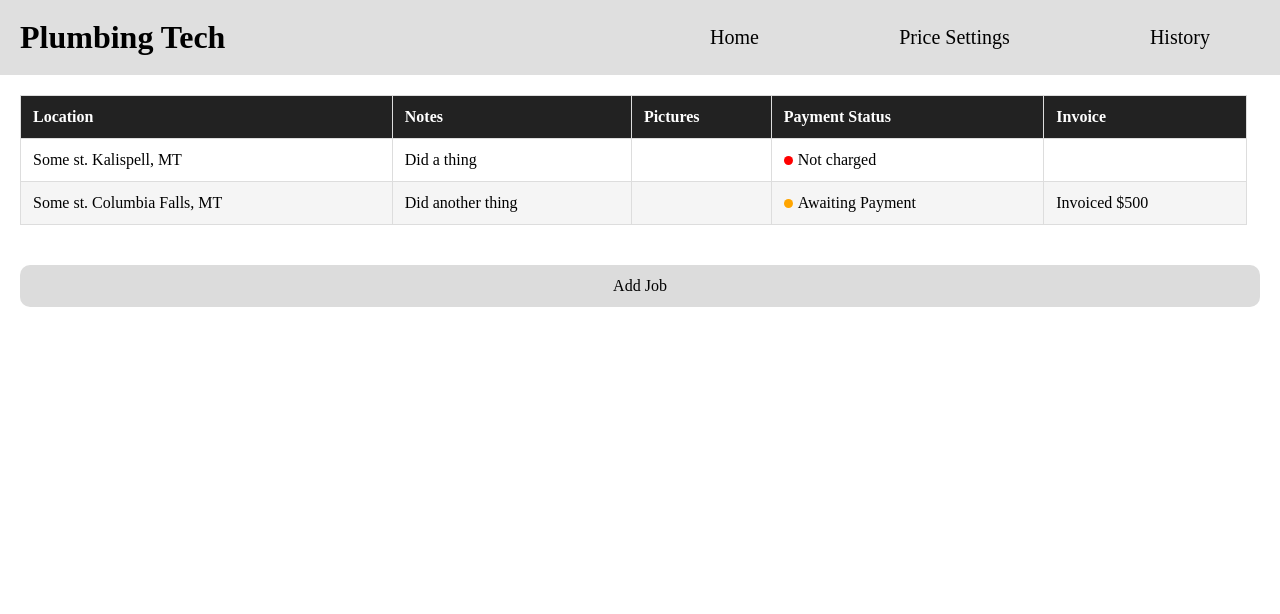
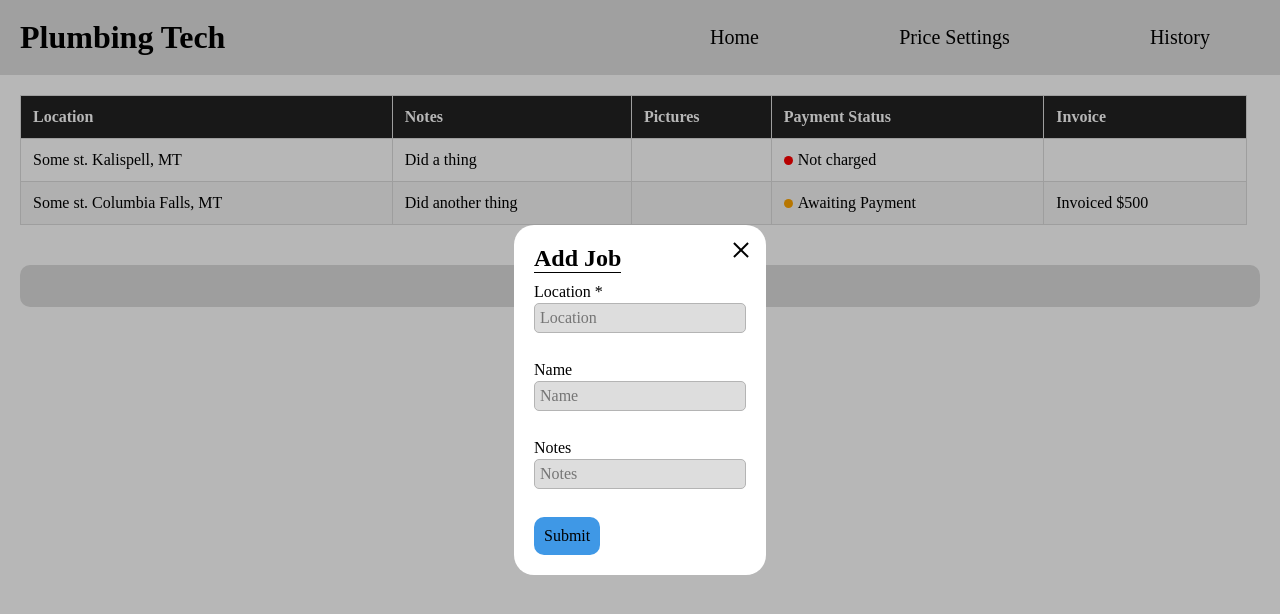
Before and after one commit to ezrabales/work__isaak_frontend, a React (Vite) app: page / in a window 1280 px wide. Both pictures are taken after a click on the button "Add Job". Shown: the top 614 px of the page. Built offline with nearby package versions, Linux system fonts and the light colour scheme.

Commit message:
add modal functionality

```diff
--- a/src/components/App/App.jsx
+++ b/src/components/App/App.jsx
@@ -4,6 +4,8 @@ import { Route, Routes, useLocation } from "react-router-dom";
 import { GlobalProvider } from "../GlobalState/GlobalState";
 import Header from "../Header/Header";
 import Main from "../Main/Main";
+import Modal from "../Modal/Modal";
+import Form from "../Form/Form";
 
 const App = () => {
   const { pathname } = useLocation();
--- /dev/null
+++ b/src/components/Form/Form.css
@@ -0,0 +1,37 @@
+.form {
+}
+
+.form__form {
+}
+
+.form__label {
+  display: flex;
+  flex-direction: column;
+  margin-bottom: 10px;
+}
+
+.form__input {
+  display: flex;
+  padding: 5px;
+  background-color: rgb(221, 221, 221);
+  border: 1px solid rgb(180, 180, 180);
+  border-radius: 5px;
+  cursor: text;
+  margin-top: 2px;
+}
+
+.form__input-error {
+  border-color: red;
+}
+
+.form__error-message {
+  color: red;
+  height: 18px;
+  font-weight: 300;
+}
+
+.form__submit-btn {
+  padding: 10px;
+  background-color: rgb(63, 152, 230);
+  border-radius: 10px;
+}
--- /dev/null
+++ b/src/components/Form/Form.jsx
@@ -0,0 +1,144 @@
+import "./Form.css";
+import { useForm } from "../../hooks/useForm";
+import { useRef, useState } from "react";
+
+{
+  /* <Form
+  inputs={[
+    {
+      name: "name",
+      type: "text",
+      placeholder: "Name",
+      labelText: "Name *",
+      required: "true",
+    },
+  ]}
+/> */
+}
+
+const Form = ({ inputs = [], onSuccessfulSubmit }) => {
+  const { values, handleChange, setValues } = useForm({
+    name: "",
+    location: "",
+    notes: "",
+    cost: "",
+    email: "",
+    phone: "",
+    message: "",
+  });
+  const formRef = useRef(null);
+  const [errors, setErrors] = useState({});
+
+  function validate(values, inputs) {
+    const errors = {};
+
+    inputs.forEach((input) => {
+      const value = values[input.name] || "";
+
+      if (input.required) {
+        if (!value.trim()) {
+          errors[input.name] =
+            `${input.name.charAt(0).toUpperCase() + input.name.slice(1)} is required`;
+        }
+      }
+
+      if (input.name === "email") {
+        if (!value.trim()) {
+          errors.email = "Email is required";
+        } else if (value && !/\S+@\S+\.\S+/.test(value)) {
+          errors.email = "Email is invalid";
+        }
+      }
+    });
+    return errors;
+  }
+
+  function handleSubmit(e) {
+    e.preventDefault();
+    setErrors({});
+
+    const form = formRef.current;
+    const newErrors = {};
+
+    // ✅ native validation
+    Array.from(form.elements).forEach((input) => {
+      if (input.name && !input.validity.valid) {
+        newErrors[input.name] = input.validationMessage;
+      }
+    });
+
+    const customErrors = validate(values, inputs);
+
+    // merge
+    const finalErrors = { ...newErrors, ...customErrors };
+
+    // ✅ apply classes
+    Array.from(form.elements).forEach((input) => {
+      if (!input.name) return;
+
+      if (finalErrors[input.name]) {
+        input.classList.add("form__input-error");
+      } else {
+        input.classList.remove("form__input-error");
+      }
+    });
+
+    // ✅ stop if errors
+    if (Object.keys(finalErrors).length > 0) {
+      setErrors(finalErrors);
+      return;
+    }
+
+    console.log("Valid:", values);
+
+    setValues({
+      name: "",
+      location: "",
+      notes: "",
+      email: "",
+      phone: "",
+      message: "",
+    });
+
+    onSuccessfulSubmit();
+  }
+
+  return (
+    <div className="form">
+      <form className="form__form" ref={formRef}>
+        {inputs.map((input, i) => {
+          return (
+            <label className="form__label" key={i}>
+              {input.labelText}
+              <input
+                id={input.name}
+                name={input.name}
+                type={input.type}
+                className="form__input"
+                placeholder={input.placeholder}
+                value={values[name]}
+                onChange={handleChange}
+              />
+              {errors[input.name] ? (
+                <span className="form__error-message">
+                  {errors[input.name]}
+                </span>
+              ) : (
+                <span className="form__error-message" />
+              )}
+            </label>
+          );
+        })}
+
+        <button
+          type="submit"
+          className="form__submit-btn"
+          onClick={handleSubmit}
+        >
+          Submit
+        </button>
+      </form>
+    </div>
+  );
+};
+export default Form;
--- a/src/components/GlobalState/GlobalState.jsx
+++ b/src/components/GlobalState/GlobalState.jsx
@@ -3,10 +3,10 @@ import { createContext, useContext, useState } from "react";
 const GlobalContext = createContext();
 
 export function GlobalProvider({ children }) {
-  const [userInterest, setUserInterest] = useState("");
+  const [modalOpen, setModalOpen] = useState(false);
 
   return (
-    <GlobalContext.Provider value={{ userInterest, setUserInterest }}>
+    <GlobalContext.Provider value={{ modalOpen, setModalOpen }}>
       {children}
     </GlobalContext.Provider>
   );
--- a/src/components/Main/Main.css
+++ b/src/components/Main/Main.css
@@ -14,7 +14,7 @@
 
 .main__job-btn:hover {
   box-shadow: 0 5px 10px rgb(44, 44, 44);
-  transform: translateY(-7px);
+  transform: translateY(-4px);
 }
 
 .main__job-btn:active {
--- a/src/components/Main/Main.jsx
+++ b/src/components/Main/Main.jsx
@@ -1,7 +1,11 @@
 import "./Main.css";
 import Table from "../Table/Table";
+import { useGlobal } from "../GlobalState/GlobalState";
+import AddJobModal from "../Modal/AddJobModal";
+import AddPartModal from "../Modal/AddPartModal";
 
 const Main = () => {
+  const { modalOpen, setModalOpen } = useGlobal();
   return (
     <div className="main">
       <Table
@@ -30,7 +34,11 @@ const Main = () => {
           ],
         ]}
       />
-      <button className="main__job-btn">Add Job</button>
+      <button className="main__job-btn" onClick={() => setModalOpen("job")}>
+        Add Job
+      </button>
+      <AddJobModal />
+      <AddPartModal />
     </div>
   );
 };
--- /dev/null
+++ b/src/components/Modal/AddJobModal.jsx
@@ -0,0 +1,36 @@
+import Modal from "./Modal";
+import Form from "../Form/Form";
+import { useGlobal } from "../GlobalState/GlobalState";
+
+const AddJobModal = () => {
+  const { modalOpen, setModalOpen } = useGlobal();
+  if (modalOpen !== "job") return;
+  return (
+    <Modal title={"Add Job"}>
+      <Form
+        inputs={[
+          {
+            name: "location",
+            type: "text",
+            placeholder: "Location",
+            labelText: "Location *",
+            required: "true",
+          },
+          {
+            name: "name",
+            type: "text",
+            placeholder: "Name",
+            labelText: "Name",
+          },
+          {
+            name: "notes",
+            type: "text",
+            placeholder: "Notes",
+            labelText: "Notes",
+          },
+        ]}
+      />
+    </Modal>
+  );
+};
+export default AddJobModal;
--- /dev/null
+++ b/src/components/Modal/AddPartModal.jsx
@@ -0,0 +1,31 @@
+import Modal from "./Modal";
+import Form from "../Form/Form";
+import { useGlobal } from "../GlobalState/GlobalState";
+
+const AddPartModal = () => {
+  const { modalOpen, setModalOpen } = useGlobal();
+  if (modalOpen !== "part") return;
+  return (
+    <Modal title={"Add New Part"}>
+      <Form
+        inputs={[
+          {
+            name: "name",
+            type: "text",
+            placeholder: "Name",
+            labelText: "Name *",
+            required: "true",
+          },
+          {
+            name: "cost",
+            type: "num",
+            placeholder: "Cost",
+            labelText: "Cost *",
+            required: "true",
+          },
+        ]}
+      />
+    </Modal>
+  );
+};
+export default AddPartModal;
--- /dev/null
+++ b/src/components/Modal/Modal.css
@@ -0,0 +1,54 @@
+.modal {
+  position: fixed;
+  top: 0;
+  background-color: rgba(0, 0, 0, 0.281);
+  width: 100%;
+  height: 100%;
+  display: flex;
+  justify-content: center;
+  align-items: center;
+}
+
+.modal__container {
+  background-color: white;
+  border-radius: 20px;
+  padding: 20px;
+  position: relative;
+  min-width: 150px;
+  min-height: 50px;
+}
+
+.modal__title {
+  text-align: start;
+  margin-bottom: 10px;
+  border-bottom: 1px solid black;
+  width: fit-content;
+}
+
+.modal__close-btn {
+  position: absolute;
+  width: 20px;
+  height: 20px;
+  cursor: pointer;
+  top: 10px;
+  right: 10px;
+  padding: 15px;
+}
+
+.modal__close-btn::before,
+.modal__close-btn::after {
+  content: "";
+  position: absolute;
+  inset: 50% auto auto 50%;
+  width: 20px;
+  height: 2px;
+  background: #000000;
+}
+
+.modal__close-btn::before {
+  transform: translate(-50%, -50%) rotate(45deg);
+}
+
+.modal__close-btn::after {
+  transform: translate(-50%, -50%) rotate(-45deg);
+}
--- /dev/null
+++ b/src/components/Modal/Modal.jsx
@@ -0,0 +1,43 @@
+import { useEffect, useState } from "react";
+import "./Modal.css";
+import { useGlobal } from "../GlobalState/GlobalState";
+
+const Modal = ({ children, title }) => {
+  const { modalOpen, setModalOpen } = useGlobal();
+
+  useEffect(() => {
+    const handleEscape = (e) => {
+      if (e.key === "Escape") {
+        setModalOpen(false);
+      }
+    };
+
+    const handleOverlay = (e) => {
+      if (e.target.classList.contains("modal")) {
+        setModalOpen(false);
+      }
+    };
+
+    document.addEventListener("keydown", handleEscape);
+    document.addEventListener("mousedown", handleOverlay);
+
+    return () => {
+      document.removeEventListener("keydown", handleEscape);
+      document.removeEventListener("mousedown", handleOverlay);
+    };
+  }, []);
+
+  return (
+    <div className="modal">
+      <div className="modal__container">
+        <h2 className="modal__title">{title}</h2>
+        <button
+          className="modal__close-btn"
+          onClick={() => setModalOpen(false)}
+        />
+        {children}
+      </div>
+    </div>
+  );
+};
+export default Modal;
--- /dev/null
+++ b/src/hooks/useForm.js
@@ -0,0 +1,12 @@
+import { useState } from "react";
+
+export function useForm(inputValues) {
+  const [values, setValues] = useState(inputValues);
+
+  const handleChange = (event) => {
+    const { value, name } = event.target;
+    setValues({ ...values, [name]: value });
+  };
+
+  return { values, handleChange, setValues };
+}
```
